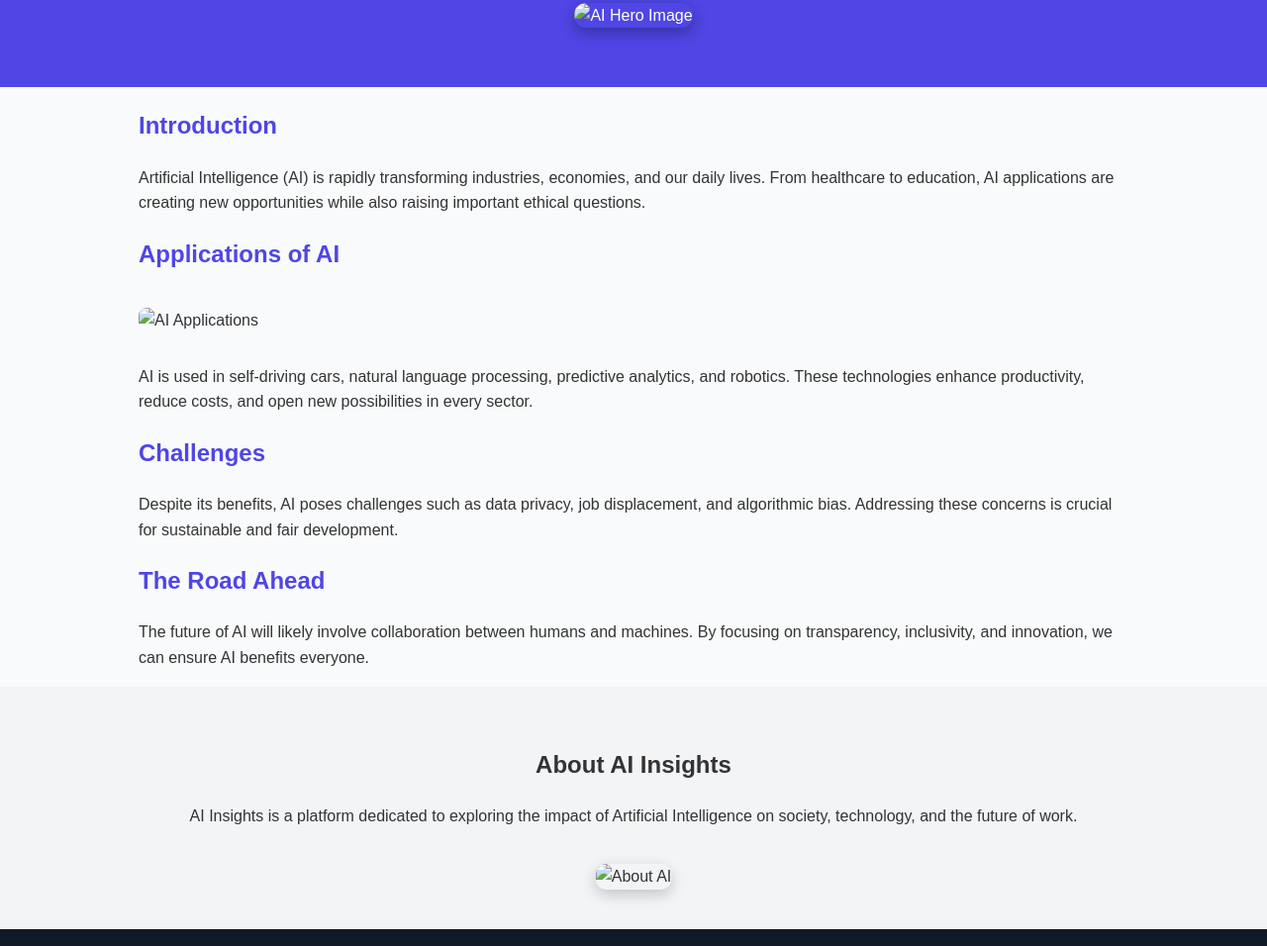
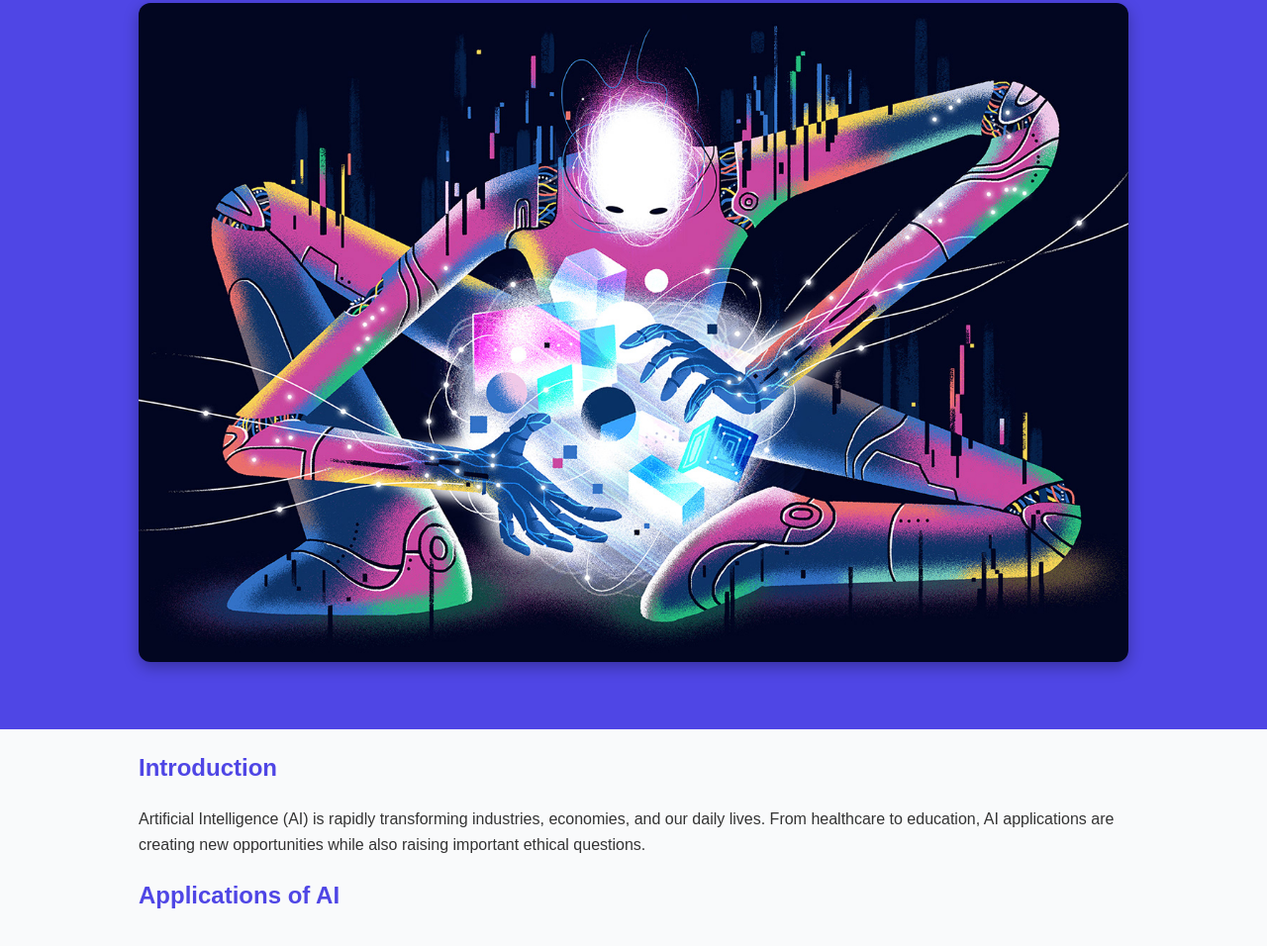
Before and after one commit to Gul199/AI, a plain HTML site: page index.html in a window 1280 px wide. Shown: the part 322-1278 px from the top of the page at 99% size. Drawn offline with Linux system fonts and the light colour scheme.

Commit message:
Update index.html

```diff
--- a/index.html
+++ b/index.html
@@ -26,7 +26,7 @@
     <div class="container">
       <h2>The Future of Artificial Intelligence</h2>
       <p>Exploring the innovations, challenges, and opportunities that AI brings to our world.</p>
-      <img src="images/AI.jpg" alt="AI Hero Image">
+      <img src="AI.jpg" alt="AI Hero Image">
     </div>
   </section>
 
@@ -37,7 +37,7 @@
       <p>Artificial Intelligence (AI) is rapidly transforming industries, economies, and our daily lives. From healthcare to education, AI applications are creating new opportunities while also raising important ethical questions.</p>
 
       <h2>Applications of AI</h2>
-      <img src="images/AI_HomePage.jpg" alt="AI Applications">
+      <img src="AI_HomePage.jpg" alt="AI Applications">
       <p>AI is used in self-driving cars, natural language processing, predictive analytics, and robotics. These technologies enhance productivity, reduce costs, and open new possibilities in every sector.</p>
 
       <h2>Challenges</h2>
@@ -53,7 +53,7 @@
     <div class="container">
       <h2>About AI Insights</h2>
       <p>AI Insights is a platform dedicated to exploring the impact of Artificial Intelligence on society, technology, and the future of work.</p>
-      <img src="images/Ai-Insights-feat.jpg" alt="About AI">
+      <img src="Ai-Insights-feat.jpg" alt="About AI">
     </div>
   </section>
 
```
